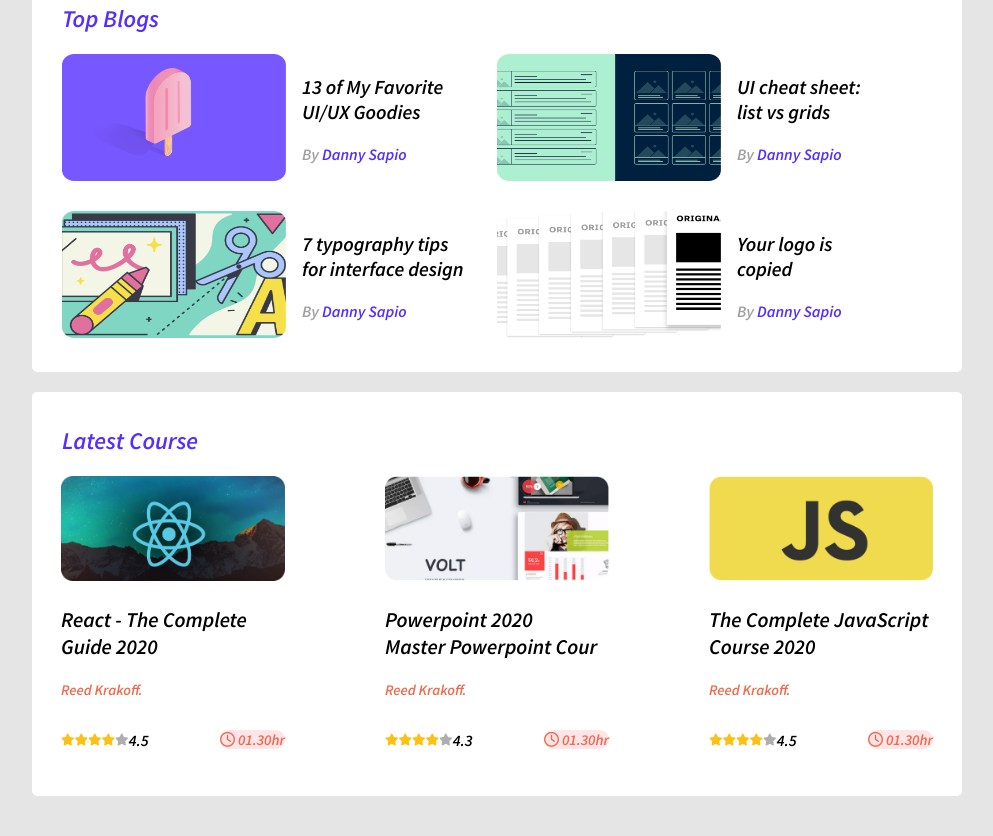
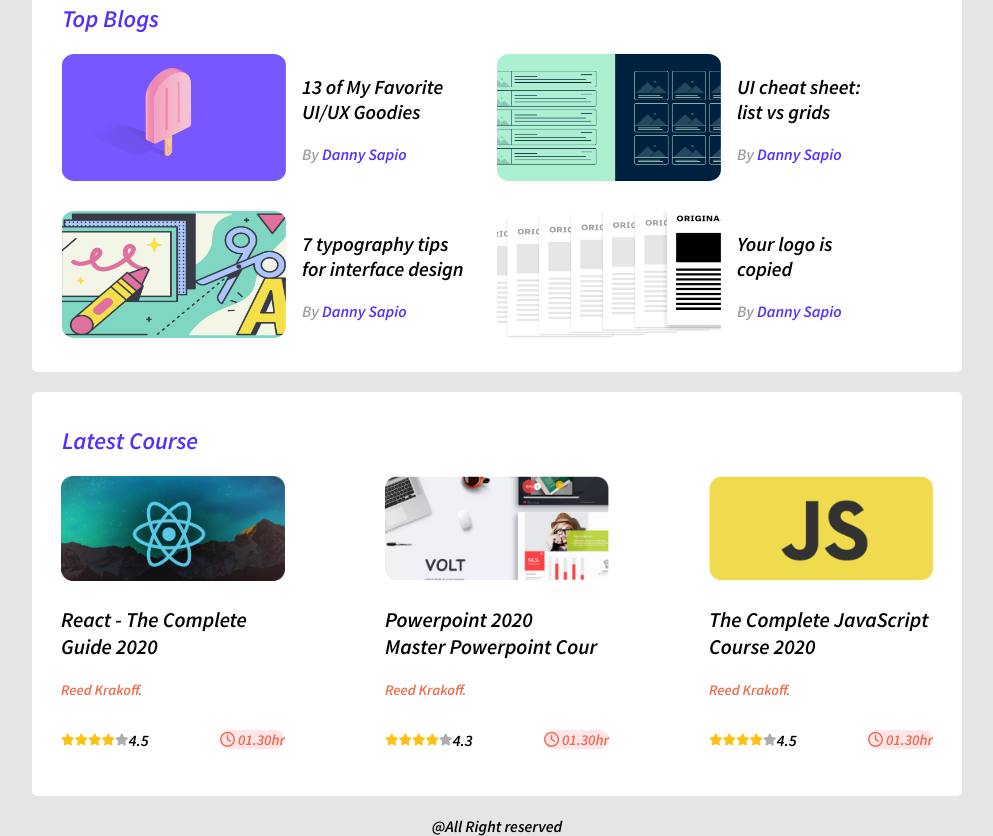
Before and after one commit to Nizam-Shejan11/leader-board-css3, a plain HTML site: page index.html in a window 1280 px wide. Shown: the part 416-1252 px from the top of the page, without its empty margins (143-1136 px from the left). Drawn offline with Linux system fonts and the light colour scheme.

Commit message:
updated with css

```diff
--- a/index.html
+++ b/index.html
@@ -208,6 +208,7 @@
           </article>
         </div>
       </section>
+      <footer class="footer">@All Right reserved</footer>
     </main>
   </body>
 </html>
```
Also changed, not shown: 1 other file.
